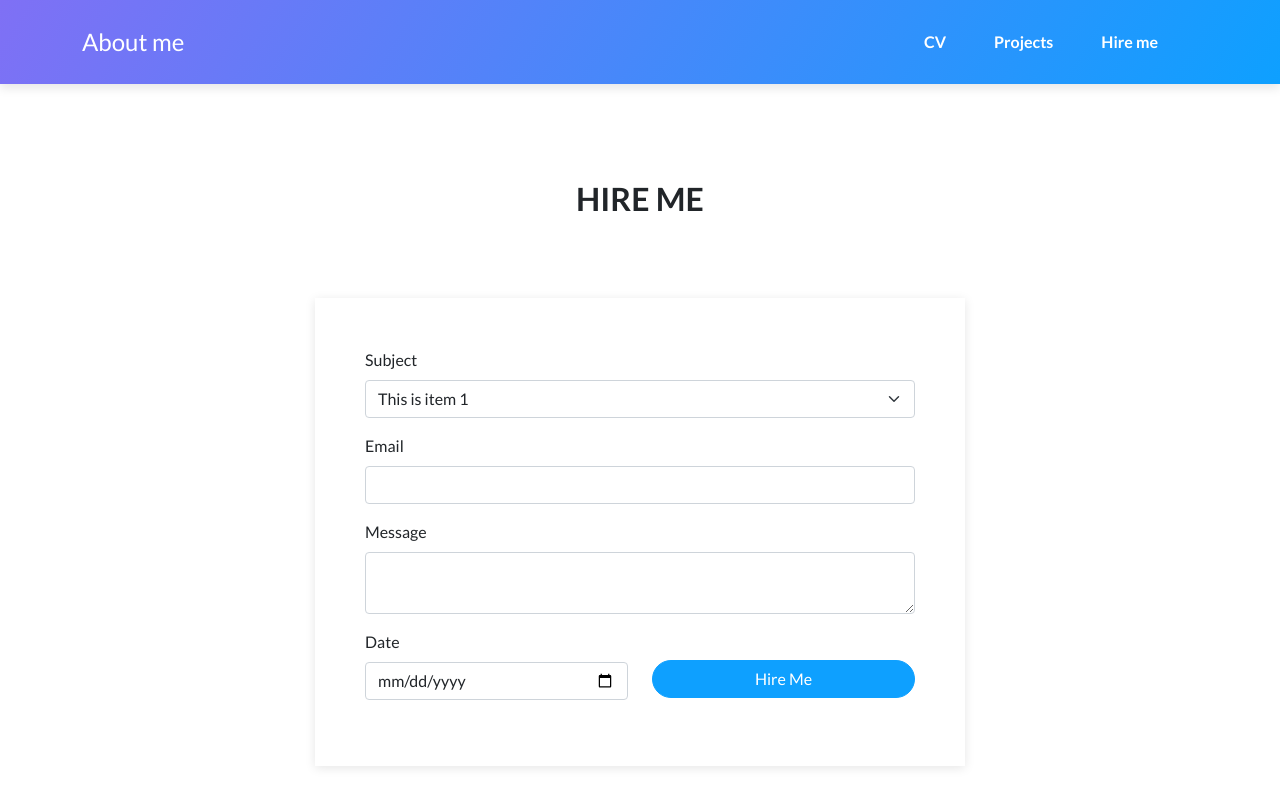
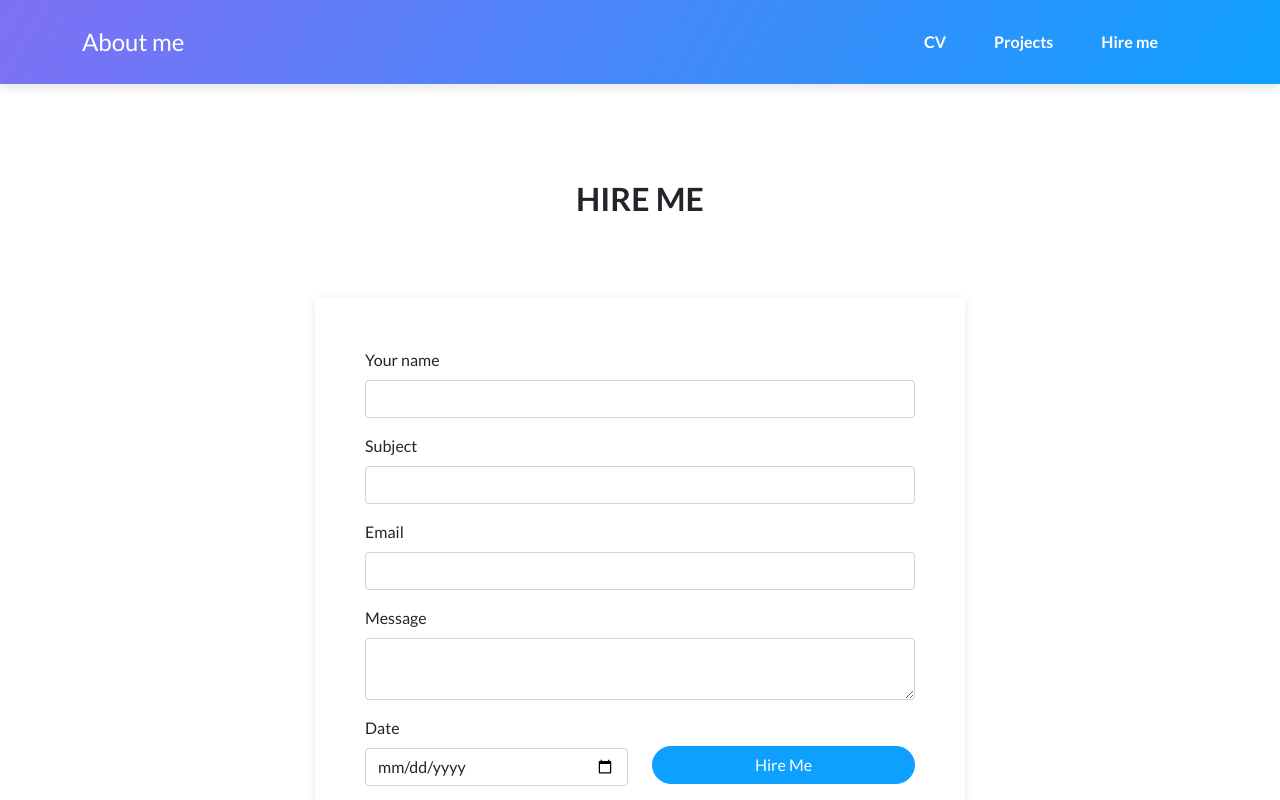
Before and after one commit to duypham312/cv, a React (Create React App) app: page /hire in a window 1280 px wide. Shown: the top 800 px of the page. Built offline with nearby package versions, Linux system fonts and the light colour scheme.

Commit message:
Optimized

```diff
--- a/src/components/HireMe.js
+++ b/src/components/HireMe.js
@@ -11,13 +11,8 @@ class HireMe extends Component {
                                 <h2>Hire Me</h2>
                             </div>
                             <form>
-                                <div className="mb-3"><label className="form-label" htmlFor="subject">Subject</label><select className="form-select" id="subject">
-                                    <optgroup label="This is a group">
-                                        <option value={12} selected>This is item 1</option>
-                                        <option value={13}>This is item 2</option>
-                                        <option value={14}>This is item 3</option>
-                                    </optgroup>
-                                </select></div>
+                                <div className="mb-3"><label className="form-label" htmlFor="name">Your name</label><input className="form-control" type="name" id="name" /></div>
+                                <div className="mb-3"><label className="form-label" htmlFor="subject">Subject</label><input className="form-control" type="subject" id="subject" /></div>
                                 <div className="mb-3"><label className="form-label" htmlFor="email">Email</label><input className="form-control" type="email" id="email" /></div>
                                 <div className="mb-3"><label className="form-label" htmlFor="message">Message</label><textarea className="form-control" id="message" defaultValue={""} /></div>
                                 <div className="mb-3">
```
